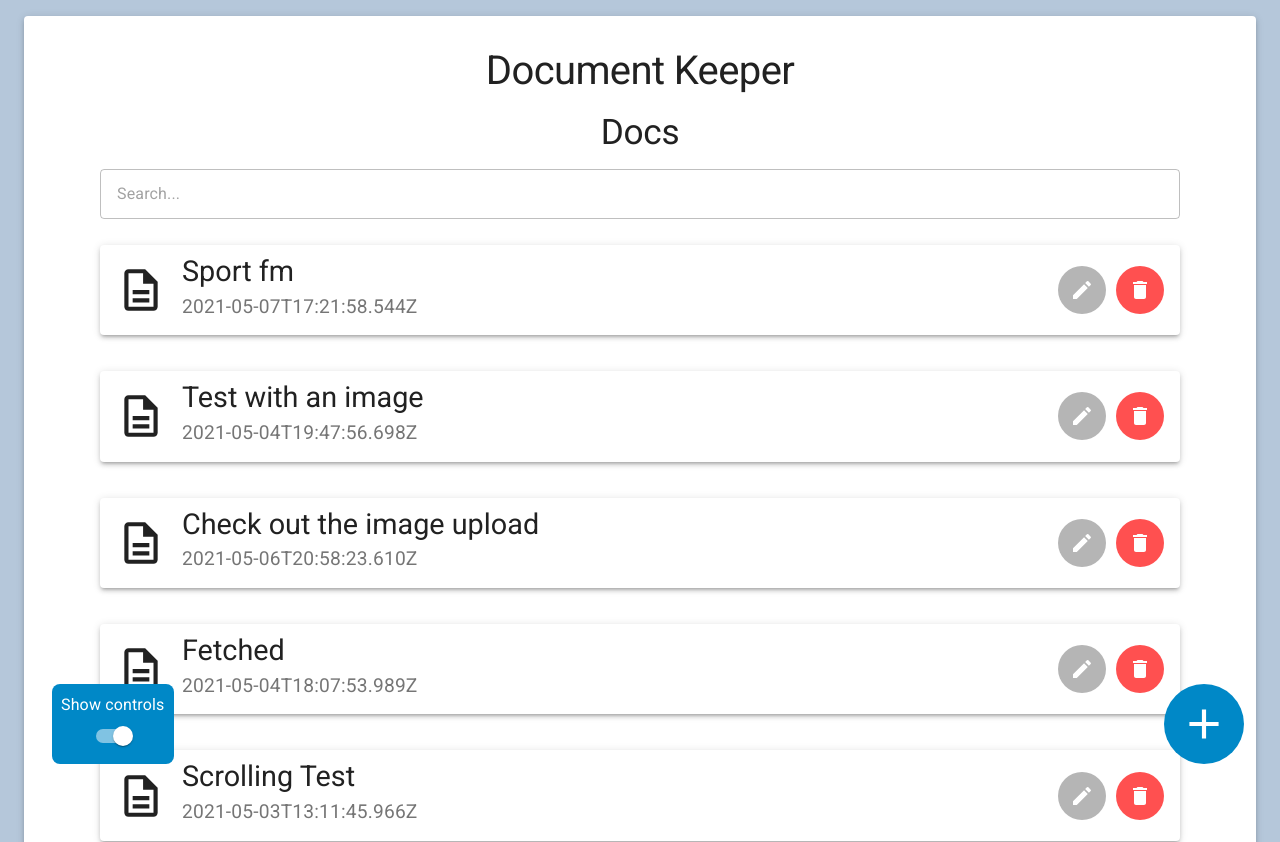
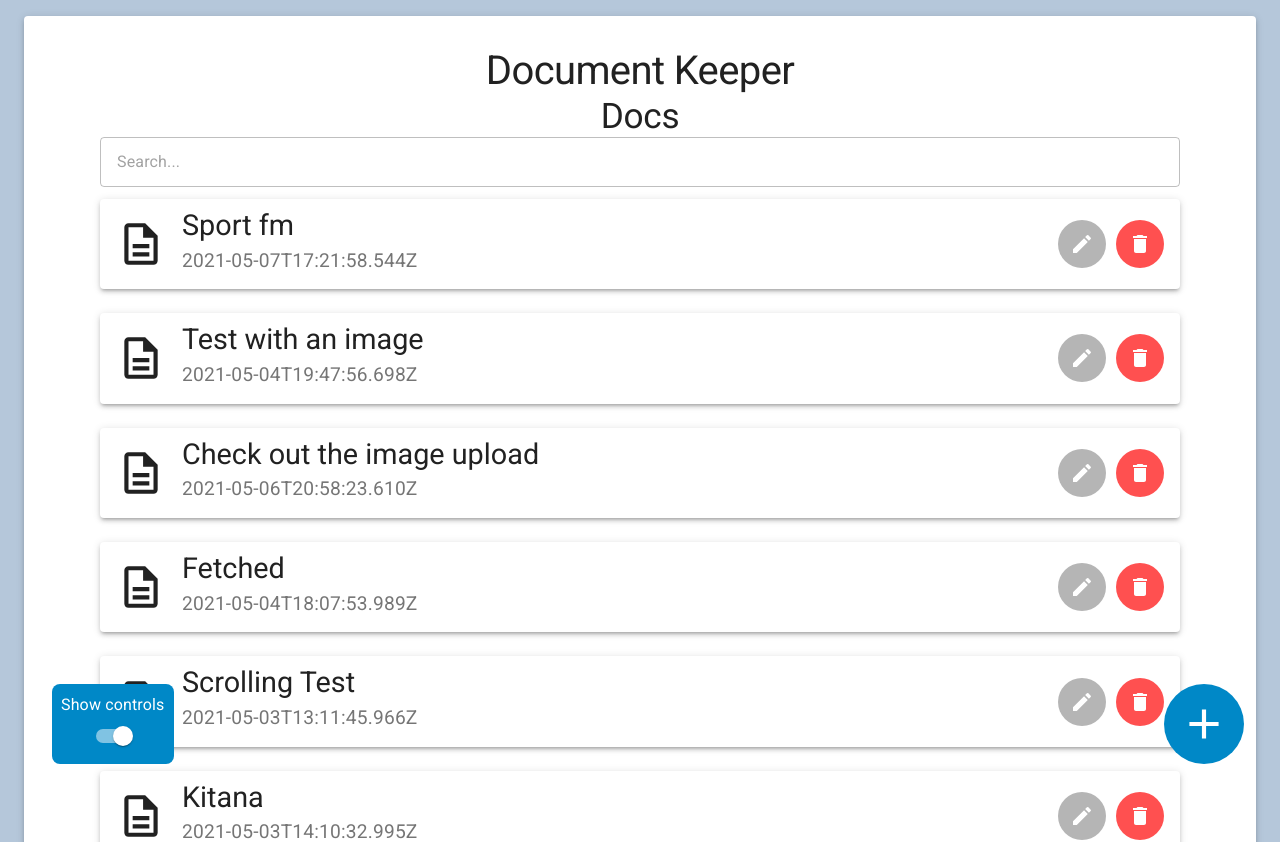
Before and after one commit to Stef-Lev/dockeeper-PoC, a React (Create React App) app: page / in a window 1280 px wide. Shown: the top 842 px of the page. Built offline with nearby package versions, Linux system fonts and the light colour scheme; data requests are answered from the project's data file.

Commit message:
cleaned out some components

```diff
--- a/src/components/DocItem.js
+++ b/src/components/DocItem.js
@@ -13,7 +13,7 @@ import HighlightOffOutlinedIcon from "@material-ui/icons/HighlightOffOutlined";
 const StyledContainer = styled.div`
   width: 90%;
   text-align: left;
-  padding: 10px 16px;
+  padding: 12px;
   :hover {
     cursor: pointer;
   }
--- a/src/routes/BasicPage.js
+++ b/src/routes/BasicPage.js
@@ -23,7 +23,6 @@ const Container = styled.div`
   flex-direction: column;
   justify-content: start;
   align-items: center;
-  gap: 16px;
 `;
 
 const StyledSwitch = styled(FormControlLabel)`
--- a/src/routes/DocPage.js
+++ b/src/routes/DocPage.js
@@ -1,11 +1,11 @@
 import React, { useState, useEffect } from "react";
+import { useHistory } from "react-router-dom";
 import styled from "styled-components";
 import { Paper } from "@material-ui/core";
 import { Editor } from "react-draft-wysiwyg";
 import { convertFromRaw, EditorState } from "draft-js";
 import { useParams } from "react-router-dom";
 import Loader from "../components/Loader";
-import { useHistory } from "react-router-dom";
 import ActionButton from "../components/ActionButton";
 import ActionButtonsContainer from "../components/ActionButtonsContainer";
 import ArrowBackIcon from "@material-ui/icons/ArrowBack";
```
Also changed, not shown: src/components/GenericModal.js (+1 -6 lines), src/components/SearchBox.js (+0 -26 lines), src/routes/EditPage.js (+10 -11 lines), 1 other file (tests, documents, lock files or other folders).
